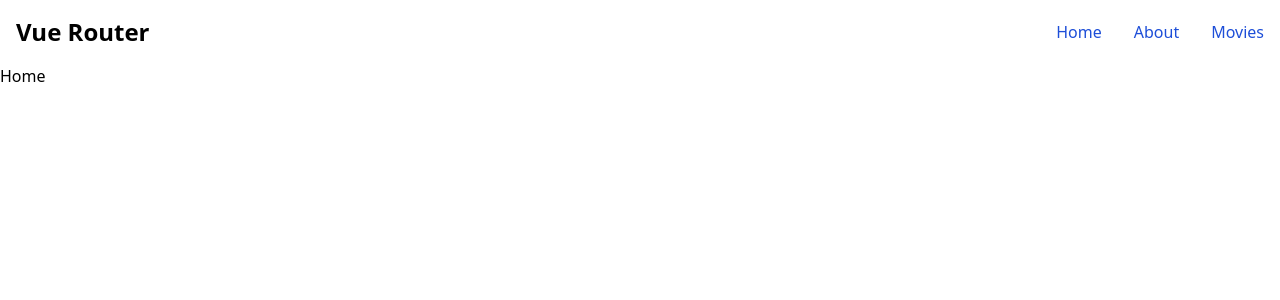
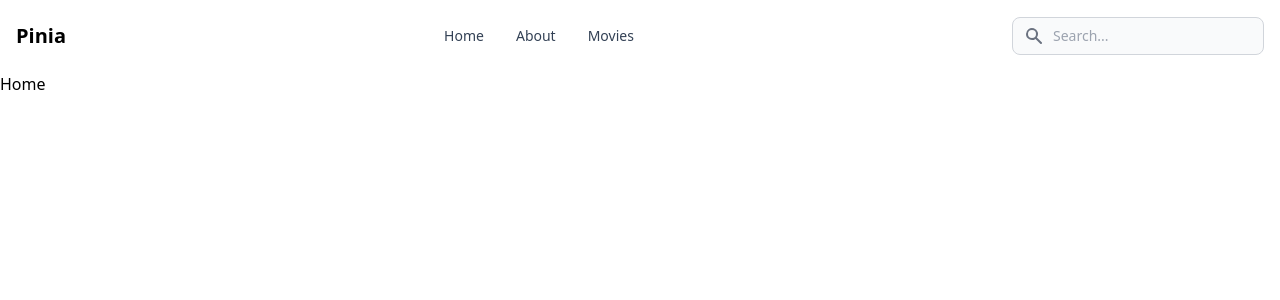
Before and after one commit to drummer-Yurii/vue-router, a Vue app: page / in a window 1280 px wide. Shown: the top 300 px of the page. Built offline with nearby package versions, Linux system fonts and the light colour scheme.

Commit message:
install pinia and setup. / change navbar component

```diff
--- a/package.json
+++ b/package.json
@@ -9,6 +9,7 @@
     "preview": "vite preview"
   },
   "dependencies": {
+    "pinia": "^2.1.3",
     "vue": "^3.2.47",
     "vue-router": "^4.2.1"
   },
--- a/src/components/Navbar.vue
+++ b/src/components/Navbar.vue
@@ -3,48 +3,289 @@
 </script>
 
 <template>
-    <nav class="bg-white border-gray-200 dark:bg-gray-900">
-        <div class="max-w-screen-xl flex flex-wrap items-center justify-between mx-auto p-4">
+     <nav
+        class="
+      bg-white
+      border-gray-200
+      px-2
+      sm:px-4
+      py-2.5
+      rounded
+      dark:bg-gray-900
+    "
+      >
+        <div
+          class="container flex flex-wrap justify-between items-center mx-auto"
+          bis_skin_checked="1"
+        >
           <a href="https://flowbite.com/" class="flex items-center">
-                <span class="self-center text-2xl font-semibold whitespace-nowrap dark:text-white">Vue Router</span>
+            <span
+              class="
+            self-center
+            text-xl
+            font-semibold
+            whitespace-nowrap
+            dark:text-white
+          "
+              >Pinia</span
+            >
           </a>
-            <button data-collapse-toggle="navbar-default" type="button"
-                class="inline-flex items-center p-2 ml-3 text-sm text-gray-500 rounded-lg md:hidden hover:bg-gray-100 focus:outline-none focus:ring-2 focus:ring-gray-200 dark:text-gray-400 dark:hover:bg-gray-700 dark:focus:ring-gray-600"
-                aria-controls="navbar-default" aria-expanded="false">
-                <span class="sr-only">Open main menu</span>
-                <svg class="w-6 h-6" aria-hidden="true" fill="currentColor" viewBox="0 0 20 20"
-                    xmlns="http://www.w3.org/2000/svg">
-                    <path fill-rule="evenodd"
+          <div class="flex md:order-2" bis_skin_checked="1">
+            <button
+              type="button"
+              data-collapse-toggle="navbar-search"
+              aria-controls="navbar-search"
+              aria-expanded="false"
+              class="
+            md:hidden
+            text-gray-500
+            dark:text-gray-400
+            hover:bg-gray-100
+            dark:hover:bg-gray-700
+            focus:outline-none focus:ring-4 focus:ring-gray-200
+            dark:focus:ring-gray-700
+            rounded-lg
+            text-sm
+            p-2.5
+            mr-1
+          "
+            >
+              <svg
+                class="w-5 h-5"
+                aria-hidden="true"
+                fill="currentColor"
+                viewBox="0 0 20 20"
+                xmlns="http://www.w3.org/2000/svg"
+              >
+                <path
+                  fill-rule="evenodd"
+                  d="M8 4a4 4 0 100 8 4 4 0 000-8zM2 8a6 6 0 1110.89 3.476l4.817 4.817a1 1 0 01-1.414 1.414l-4.816-4.816A6 6 0 012 8z"
+                  clip-rule="evenodd"
+                ></path>
+              </svg>
+              <span class="sr-only">Search</span>
+            </button>
+            <div class="hidden relative md:block" bis_skin_checked="1">
+              <div
+                class="
+              flex
+              absolute
+              inset-y-0
+              left-0
+              items-center
+              pl-3
+              pointer-events-none
+            "
+                bis_skin_checked="1"
+              >
+                <svg
+                  class="w-5 h-5 text-gray-500"
+                  aria-hidden="true"
+                  fill="currentColor"
+                  viewBox="0 0 20 20"
+                  xmlns="http://www.w3.org/2000/svg"
+                >
+                  <path
+                    fill-rule="evenodd"
+                    d="M8 4a4 4 0 100 8 4 4 0 000-8zM2 8a6 6 0 1110.89 3.476l4.817 4.817a1 1 0 01-1.414 1.414l-4.816-4.816A6 6 0 012 8z"
+                    clip-rule="evenodd"
+                  ></path>
+                </svg>
+                <span class="sr-only">Search icon</span>
+              </div>
+              <input
+                type="text"
+                id="search-navbar"
+
+                class="
+              block
+              p-2
+              pl-10
+              w-full
+              text-gray-900
+              bg-gray-50
+              rounded-lg
+              border border-gray-300
+              sm:text-sm
+              focus:ring-blue-500 focus:border-blue-500
+              dark:bg-gray-700
+              dark:border-gray-600
+              dark:placeholder-gray-400
+              dark:text-white
+              dark:focus:ring-blue-500
+              dark:focus:border-blue-500
+            "
+                placeholder="Search..."
+              />
+            </div>
+            <button
+              data-collapse-toggle="navbar-search"
+              type="button"
+              class="
+            inline-flex
+            items-center
+            p-2
+            text-sm text-gray-500
+            rounded-lg
+            md:hidden
+            hover:bg-gray-100
+            focus:outline-none focus:ring-2 focus:ring-gray-200
+            dark:text-gray-400 dark:hover:bg-gray-700 dark:focus:ring-gray-600
+          "
+              aria-controls="navbar-search"
+              aria-expanded="false"
+            >
+              <span class="sr-only">Open menu</span>
+              <svg
+                class="w-6 h-6"
+                aria-hidden="true"
+                fill="currentColor"
+                viewBox="0 0 20 20"
+                xmlns="http://www.w3.org/2000/svg"
+              >
+                <path
+                  fill-rule="evenodd"
                   d="M3 5a1 1 0 011-1h12a1 1 0 110 2H4a1 1 0 01-1-1zM3 10a1 1 0 011-1h12a1 1 0 110 2H4a1 1 0 01-1-1zM3 15a1 1 0 011-1h12a1 1 0 110 2H4a1 1 0 01-1-1z"
-                        clip-rule="evenodd"></path>
+                  clip-rule="evenodd"
+                ></path>
               </svg>
             </button>
-            <div class="hidden w-full md:block md:w-auto" id="navbar-default">
+          </div>
+          <div
+            class="
+          hidden
+          justify-between
+          items-center
+          w-full
+          md:flex md:w-auto md:order-1
+        "
+            id="navbar-search"
+            bis_skin_checked="1"
+          >
+            <div class="relative mt-3 md:hidden" bis_skin_checked="1">
+              <div
+                class="
+              flex
+              absolute
+              inset-y-0
+              left-0
+              items-center
+              pl-3
+              pointer-events-none
+            "
+                bis_skin_checked="1"
+              >
+                <svg
+                  class="w-5 h-5 text-gray-500"
+                  aria-hidden="true"
+                  fill="currentColor"
+                  viewBox="0 0 20 20"
+                  xmlns="http://www.w3.org/2000/svg"
+                >
+                  <path
+                    fill-rule="evenodd"
+                    d="M8 4a4 4 0 100 8 4 4 0 000-8zM2 8a6 6 0 1110.89 3.476l4.817 4.817a1 1 0 01-1.414 1.414l-4.816-4.816A6 6 0 012 8z"
+                    clip-rule="evenodd"
+                  ></path>
+                </svg>
+              </div>
+              <input
+                type="text"
+                id="search-navbar"
+                class="
+              block
+              p-2
+              pl-10
+              w-full
+              text-gray-900
+              bg-gray-50
+              rounded-lg
+              border border-gray-300
+              sm:text-sm
+              focus:ring-blue-500 focus:border-blue-500
+              dark:bg-gray-700
+              dark:border-gray-600
+              dark:placeholder-gray-400
+              dark:text-white
+              dark:focus:ring-blue-500
+              dark:focus:border-blue-500
+            "
+                placeholder="Search..."
+              />
+            </div>
             <ul
-                    class="font-medium flex flex-col p-4 md:p-0 mt-4 border border-gray-100 rounded-lg bg-gray-50 md:flex-row md:space-x-8 md:mt-0 md:border-0 md:bg-white dark:bg-gray-800 md:dark:bg-gray-900 dark:border-gray-700">
+              class="
+            flex flex-col
+            p-4
+            mt-4
+            bg-gray-50
+            rounded-lg
+            border border-gray-100
+            md:flex-row
+            md:space-x-8
+            md:mt-0
+            md:text-sm
+            md:font-medium
+            md:border-0
+            md:bg-white
+            dark:bg-gray-800
+            md:dark:bg-gray-900
+            dark:border-gray-700
+          "
+            >
               <li>
                 <router-link
-                            to="/"
-                            class="block py-2 pl-3 pr-4 text-white bg-blue-700 rounded md:bg-transparent md:text-blue-700 md:p-0 dark:text-white md:dark:text-blue-500"
+                  :to="{ name: 'Home' }"
+                  class="
+                block
+                py-2
+                pr-4
+                pl-3
+                text-slate-700
+                rounded
+                md:bg-transparent md:p-0
+                dark:text-white
+              "
+                  active-class="text-blue-500"
+                  aria-current="page"
+                  >Home</router-link
                 >
-                            Home
-                        </router-link>
               </li>
               <li>
                 <router-link
-                            to="/about"
-                            class="block py-2 pl-3 pr-4 text-white bg-blue-700 rounded md:bg-transparent md:text-blue-700 md:p-0 dark:text-white md:dark:text-blue-500"
+                  :to="{ name: 'About' }"
+                  class="
+                block
+                py-2
+                pr-4
+                pl-3
+                text-slate-700
+                rounded
+                md:bg-transparent md:p-0
+                dark:text-white
+              "
+                  active-class="text-blue-500"
+                  aria-current="page"
+                  >About</router-link
                 >
-                            About
-                        </router-link>
               </li>
               <li>
                 <router-link
-                            to="/movies"
-                            class="block py-2 pl-3 pr-4 text-white bg-blue-700 rounded md:bg-transparent md:text-blue-700 md:p-0 dark:text-white md:dark:text-blue-500"
+                  :to="{ name: 'MovieList' }"
+                  class="
+                block
+                py-2
+                pr-4
+                pl-3
+                text-slate-700
+                rounded
+                md:bg-transparent md:p-0
+                dark:text-white
+              "
+                  active-class="text-blue-500"
+                  aria-current="page"
+                  >Movies</router-link
                 >
-                            Movies
-                        </router-link>
               </li>
             </ul>
           </div>
--- a/src/main.js
+++ b/src/main.js
@@ -1,6 +1,13 @@
 import { createApp } from 'vue'
+import { createPinia } from 'pinia'
 import router from './routes'
 import './style.css'
 import App from './App.vue'
 
-createApp(App).use(router).mount('#app')
+const pinia = createPinia()
+const app = createApp(App)
+
+app.use(pinia);
+app.use(router);
+
+app.mount('#app');
```
Also changed, not shown: 1 other file (tests, documents, lock files or other folders). Lines whose indentation alone changed are shown as unchanged.
